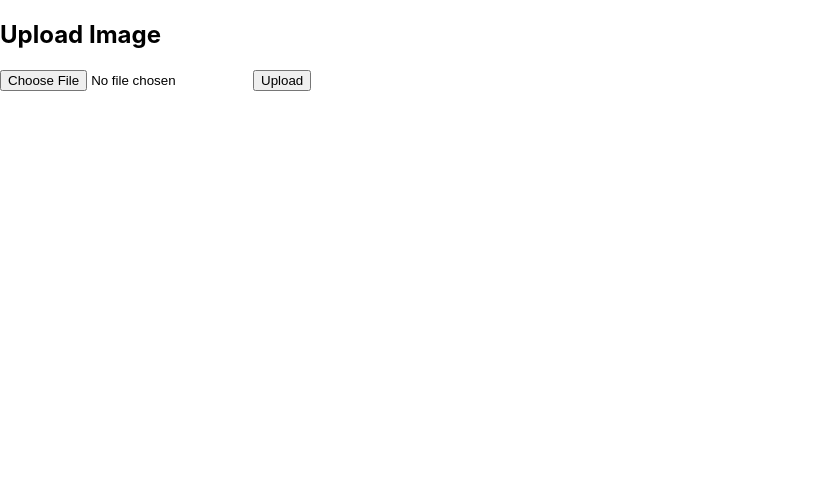
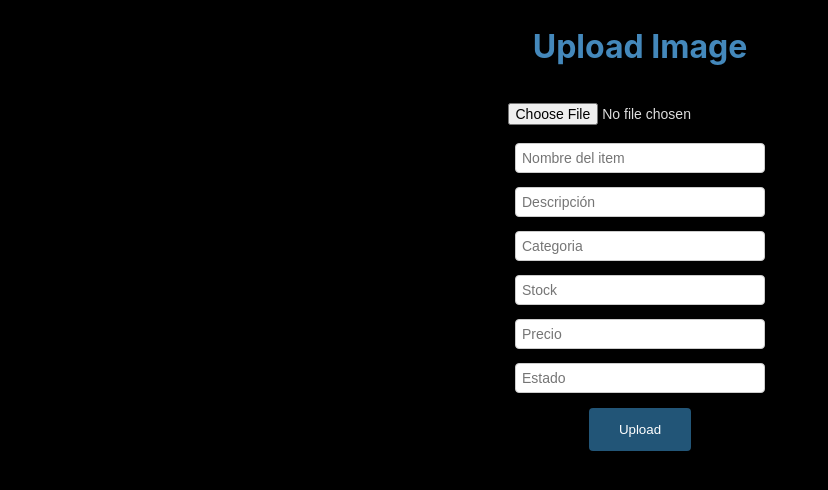
Before and after one commit to Luichix/clothes-web, a React (Create React App) app: page /api/image in a window 1280 px wide. Shown: the top 490 px of the page, without its empty margins (0-828 px from the left). Built offline with nearby package versions, Linux system fonts and the light colour scheme; a web font is replaced by a local one.

Commit message:
agregando pagina de upload de imagenes

```diff
--- a/db.json
+++ b/db.json
@@ -3,7 +3,7 @@
     {
       "id":1,
       "item": "Camisa Casual Chanel",
-      "description":"ropa",
+      "description":"talla S",
       "category":"ropa",
       "stock":1,
       "price": 10,
--- /dev/null
+++ b/src/components/Alert.js
@@ -0,0 +1,13 @@
+import React, { useState, useEffect } from 'react'
+
+export default function Alert({ msg, type }) {
+  const [show, setShow] = useState(false)
+  useEffect(() => {
+    if (msg) {
+      setShow(true)
+      setInterval(() => {
+        setShow(false)
+      }, 2000)
+    }
+  }, [msg])
+  return <>{show && <div className={`alert alert-${type}`}>{msg}</div>}</>}
--- a/src/components/Main.js
+++ b/src/components/Main.js
@@ -26,7 +26,7 @@ function Main () {
         <section className="gallery-grid">
 
           { store.map((shop) => (
-            <Item key={shop.id} item={shop.item} precio={shop.price.toFixed(2)} urlImg={shop.url} />
+            <Item key={shop.id} item={shop.item} precio={shop.price.toFixed(2)} urlImg={shop.imageUrl} />
           )) }
         </section>
       </main>
--- a/src/components/Upload.js
+++ b/src/components/Upload.js
@@ -1,11 +1,21 @@
 import React, { useState } from 'react'
 import imageService from '../services/image'
+import '../css/Upload.css'
+import Alert from './Alert'
 
 
 function Upload () {
+  const [item, setItem] = useState('')
+  const [description, setDescription] = useState('')
+  const [category, setCategory] = useState('')
+  const [stock, setStock] = useState('')
+  const [price, setPrice] = useState('')
+  const [state, setState] = useState('')
   const [fileInputState, setFileInputState]= useState('')
   const [previewSource, setpreviewSource] = useState('')
   const [selectedFile, setSelectedFile] = useState('')
+  const [successMsg, setSuccessMsg] = useState('')
+  const [errMsg, setErrMsg] = useState('')
 
   const handleFileInputChange = (event) => {
     const file = event.target.files[0]
@@ -32,32 +42,61 @@ function Upload () {
     }
     reader.onerror = () => {
       console.error('AHHHHHHHHHHHHHHHHHHH!!!')
+      setErrMsg('something went wrong!')
     }
   }
 
   const uploadImage = (base64EncodedImage) => {
     const imageObject = {
-      data: base64EncodedImage
+      data: base64EncodedImage,
+      item,
+      description,
+      category,
+      stock,
+      price,
+      state
     }
     imageService
       .upload(imageObject)
-
+    setItem('')
+    setDescription('')
+    setCategory('')
+    setStock('')
+    setPrice('')
+    setState('')
     setFileInputState('')
     setpreviewSource('')
+    setSuccessMsg('Image uploaded successfully')
   }
 
   return (
-    <>
+    <div className='uploadContainer'>
       <h2>Upload Image</h2>
-      <form onSubmit={handleSubmitFile}>
+      <Alert msg={errMsg} type="danger" />
+      <Alert msg={successMsg} type="success" />
+      <form onSubmit={handleSubmitFile} className="uploadForm" autoComplete='off'>
         <input
           id="fileInput"
           type="file"
           name="image"
+          className='inputImage'
           onChange={handleFileInputChange}
           value={fileInputState}
+          required
         />
-        <button type='submit'>Upload</button>
+        <input type="text" value={item} name='item' className='inputUpload' placeholder='Nombre del item' required
+          onChange={({ target }) => setItem(target.value)}/>
+        <input type="text" value={description} name='descripcion' className='inputUpload' placeholder='Descripción' required
+          onChange={({ target }) => setDescription(target.value)}/>
+        <input type="text" value={category} name='category' className='inputUpload' placeholder='Categoria' required
+          onChange={({ target }) => setCategory(target.value)}/>
+        <input type="number" value={stock} name='stock' className='inputUpload' placeholder='Stock' required
+          onChange={({ target }) => setStock(target.value)}/>
+        <input type="number" value={price} name='price' className='inputUpload' placeholder='Precio' required
+          onChange={({ target }) => setPrice(target.value)}/>
+        <input type="text" value={state} name='state' className='inputUpload' placeholder='Estado' required
+          onChange={({ target }) => setState(target.value)}/>
+        <button type='submit' className='buttonUpload'>Upload</button>
       </form>
       {previewSource && (
         <img
@@ -66,7 +105,7 @@ function Upload () {
           style={{ height: '300px', width: '300px' }}
         />
       )}
-    </>
+    </div>
   )
 }
 
--- a/src/css/Login.css
+++ b/src/css/Login.css
@@ -56,6 +56,7 @@
     border-color: #a88734 #9c7e31 #846a29;
 }
 
+
 .login_registerButton {
     border-radius: 2px;
     width: 100%;
--- /dev/null
+++ b/src/css/Upload.css
@@ -0,0 +1,76 @@
+:root{
+  --alert-success-bg-color: #d4edda;
+  --alert-success-text-color: #155724;
+  --alert-danger-bg-color: #f5c6cb;
+  --alert-danger-text-color: #721c24;
+}
+
+.uploadContainer{
+  width: 100vw;
+  height: 100vh;
+  background-color: #000;
+
+}
+
+.uploadContainer h2 {
+  color: #48b;
+  text-align: center;
+  font-size: 2em;
+}
+
+.uploadForm {
+  color: #ddd;
+  display: flex;
+  flex-direction: column;
+  align-items: center;
+}
+
+.inputImage {
+  margin: 7px;
+  padding: 4px;
+  font-size: 14px;
+}
+
+.inputUpload {
+  margin: 7px;
+  padding: 6px;
+  width:250px;
+  outline: none;
+  border: 1px solid #ccc;
+  border-radius: 4px;
+  box-sizing: border-box;
+  font-size: 14px;
+}
+
+.buttonUpload {
+  background-color: #257;
+  color: white;
+  padding: 14px 30px;
+  margin: 8px 0;
+  border: none;
+  border-radius: 4px;
+  cursor: pointer;
+}
+
+.buttonUpload:hover {
+  background-color: #48b;
+}
+
+.alert {
+  padding: 1rem 2rem;
+  border-radius: 5px;
+  position: fixed;
+  top: 2rem;
+  right: 0rem;
+  min-width: 200px;
+}
+
+.alert-success {
+  background-color: var(--alert-success-bg-color);
+  color: var(--alert-success-text-color);
+}
+
+.alert-danger {
+  background-color: var(--alert-danger-bg-color);
+  color: var(--alert-danger-text-color);
+}
```
Also changed, not shown: src/services/image.js (+0 -8 lines).
